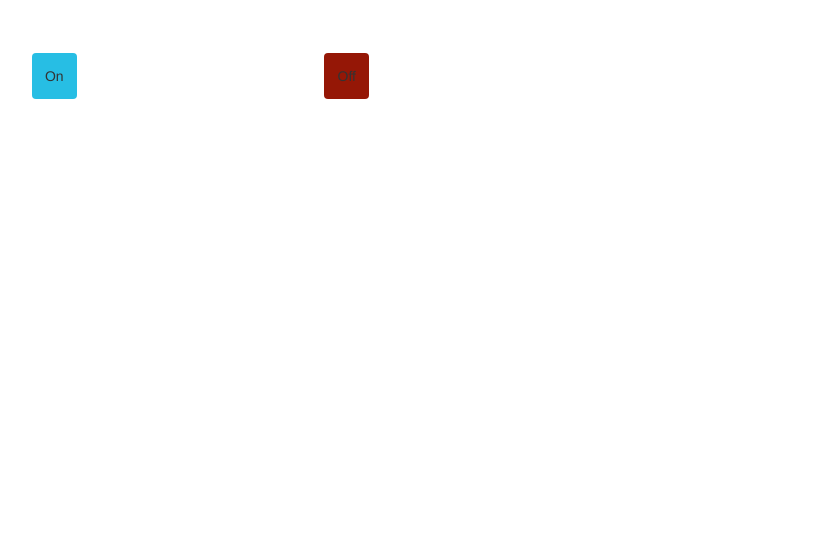
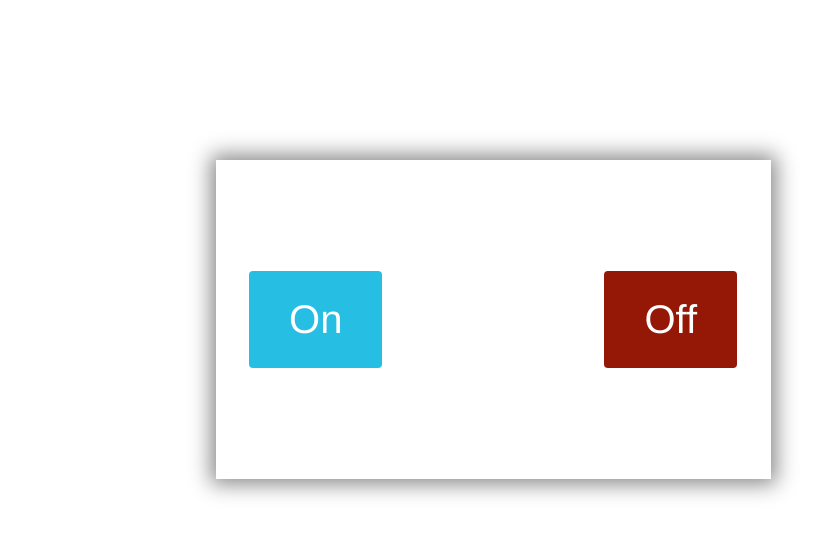
Before and after one commit to raiharsh88/codewars, a website: page index.html in a window 1280 px wide. Shown: the whole page, without its empty margins (147-967 px from the left). Drawn offline with nearby package versions, Linux system fonts and the light colour scheme.

Commit message:
saving changes

```diff
--- a/index.html
+++ b/index.html
@@ -28,14 +28,13 @@
   </head>
   <body>
     <div class="container">
+      <div class="row text-center">
+        <div class="col col-lg-3 col-md-2 col-1"></div>
+        <div class="col col-lg-6 col-md-8 col-10 align-self-center">
           <div class="my-box">
-        <div class="row">
-          <div class="col col-lg-3 col-md-6 col-sm-6 text-center">
-            <div class="btn p-5 on">On</div>
-          </div>
+            <div class="btn on">On</div>
 
-          <div class="col col-lg-3 col-md-6 col-sm-6 text-center">
-            <div class="btn p-5 off">Off</div>
+            <div class="btn off">Off</div>
           </div>
         </div>
       </div>
@@ -53,33 +52,95 @@
 </html>
 
 <style>
+  @media only screen and (max-width: 600px) {
     .my-box {
-    padding: auto;
       text-align: center;
       background-color: white;
+      display: flex;
+      flex-direction: column;
+      width: 100%;
+      border: none;
+      box-shadow: 0 0 20px 5px #888888;
+      overflow: hidden;
+      justify-content: center;
     }
 
+    .container {
+      margin-top: 0vh;
+    }
     .on {
-    position: relative;
+      flex: 1;
 
       background: rgb(39, 190, 228);
       margin: 20%;
       border: none;
-    padding: 5%;
+
+      padding: 20px 40px 20px 40px;
+
+      font-size: 5vh;
+      color: white;
     }
     .off {
-    position: relative;
+      flex: 1;
 
       background: rgb(149, 23, 6);
       margin: 20%;
-    padding: 5%;
+      padding: 20px 40px 20px 40px;
+
       border: none;
+      font-size: 5vh;
+      color: white;
+    }
+  }
+
+  @media only screen and (min-width: 601px) {
+    .my-box {
+      text-align: center;
+      background-color: white;
+      display: flex;
+      flex-direction: row;
+      width: 100%;
+      border: none;
+      box-shadow: 0 0 20px 5px #888888;
+      overflow: hidden;
+      justify-content: center;
+    }
+
+    .container {
+      margin-top: 20vh;
+    }
+
+    .on {
+      flex: 1;
+
+      background: rgb(39, 190, 228);
+      margin: 20%;
+      border: none;
+
+      padding: 20px 40px 20px 40px;
+
+      font-size: 5vh;
+      color: white;
+    }
+    .off {
+      flex: 1;
+
+      background: rgb(149, 23, 6);
+      margin: 20%;
+      padding: 20px 40px 20px 40px;
+
+      border: none;
+      font-size: 5vh;
+      color: white;
+    }
   }
 
   .on:hover {
     background: rgb(47, 155, 182);
+    color: white;
   }
   .off:hover {
     background: rgb(110, 14, 1);
+    color: white;
   }
 </style>
```
Lines whose indentation alone changed are shown as unchanged.
